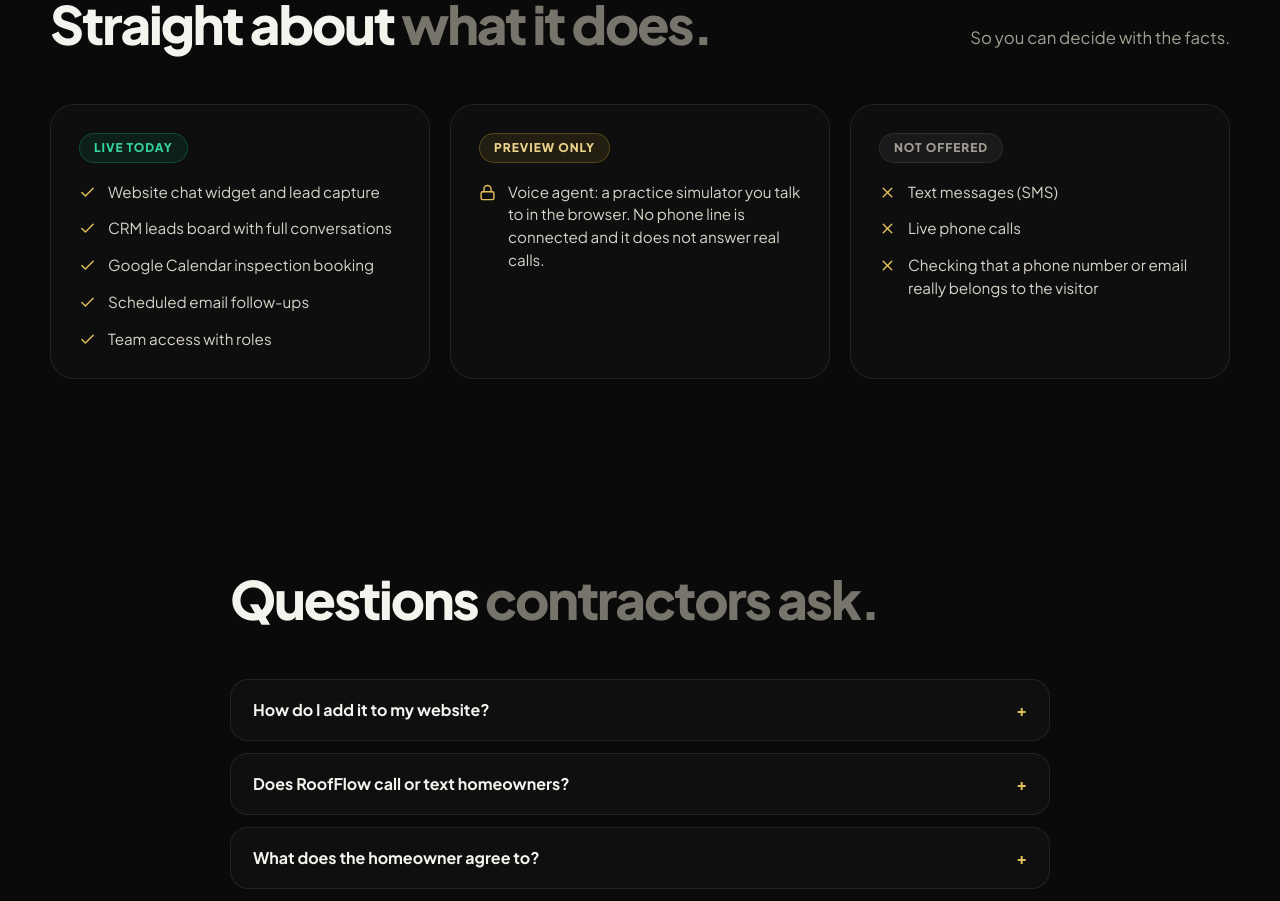
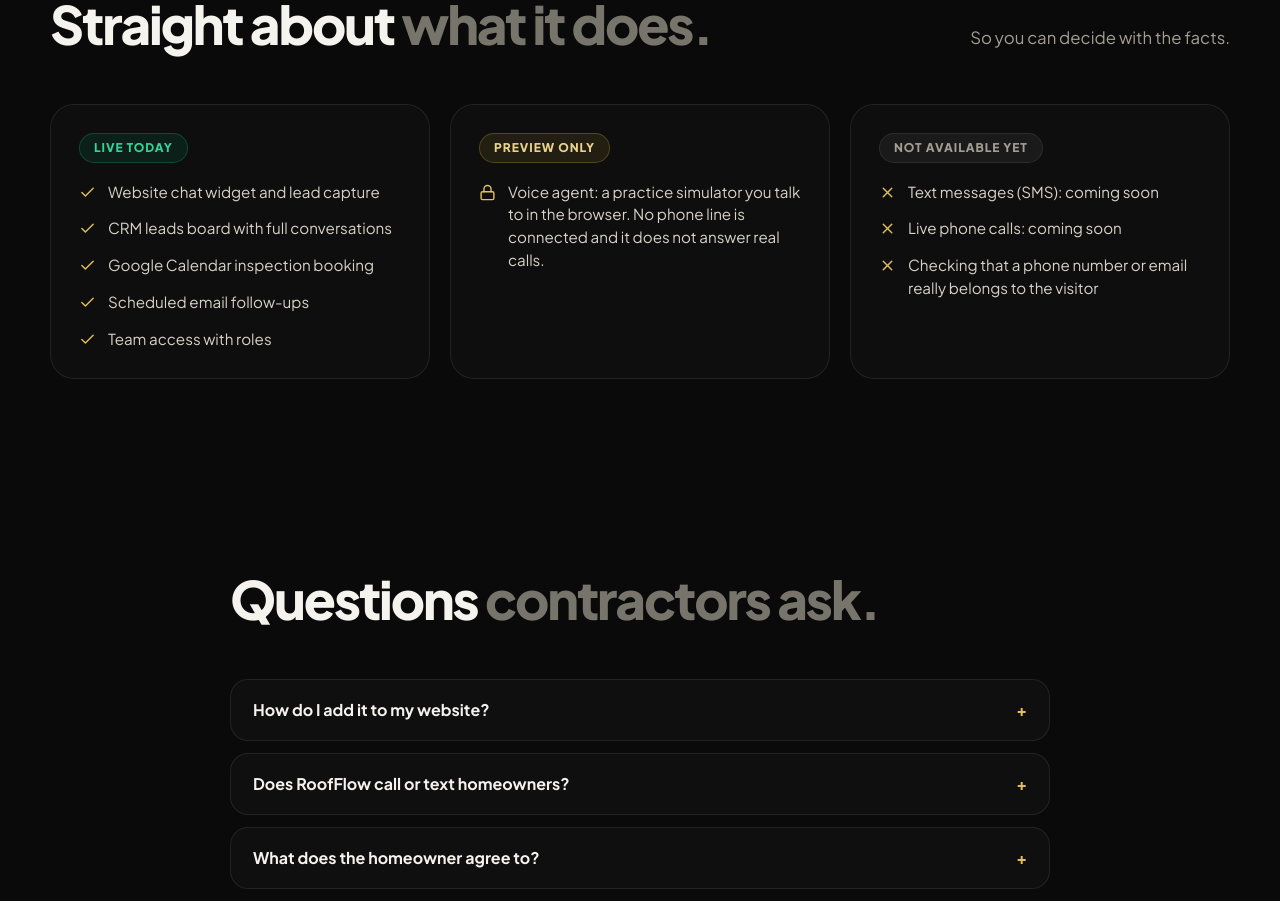
Before and after one commit to hekmat03/roof-flow-ai, a React (Vite) app: page / in a window 1280 px wide. Shown: the part 4200-5101 px from the top of the page. Built offline with nearby package versions, Linux system fonts and the light colour scheme; no server answers.

Commit message:
Revise feature availability messaging on LandingPage
Updated text to clarify availability of features and services.

```diff
--- a/src/components/public/LandingPage.tsx
+++ b/src/components/public/LandingPage.tsx
@@ -357,10 +357,10 @@ export const LandingPage: React.FC = () => {
                 </ul>
               </article>
               <article className="lp-honest-col lp-reveal">
-                <h3><span className="lp-tag lp-tag--no">Not offered</span></h3>
+                <h3><span className="lp-tag lp-tag--no">Not available yet</span></h3>
                 <ul>
-                  <li><X size={17} aria-hidden /> Text messages (SMS)</li>
-                  <li><X size={17} aria-hidden /> Live phone calls</li>
+                  <li><X size={17} aria-hidden /> Text messages (SMS): coming soon</li>
+                  <li><X size={17} aria-hidden /> Live phone calls: coming soon</li>
                   <li><X size={17} aria-hidden /> Checking that a phone number or email really belongs to the visitor</li>
                 </ul>
               </article>
@@ -380,7 +380,7 @@ export const LandingPage: React.FC = () => {
               </details>
               <details>
                 <summary>Does RoofFlow call or text homeowners?</summary>
-                <p>No. The chat happens on your website and you follow up yourself. You can also schedule follow-up emails. Text messages are not offered, and the voice agent is a browser simulator with no phone line behind it.</p>
+                <p>No. The chat happens on your website and you follow up yourself. You can also schedule follow-up emails. Text messages (SMS) and live phone calls are coming soon. Today the voice agent is a browser simulator with no phone line behind it.</p>
               </details>
               <details>
                 <summary>What does the homeowner agree to?</summary>
```
